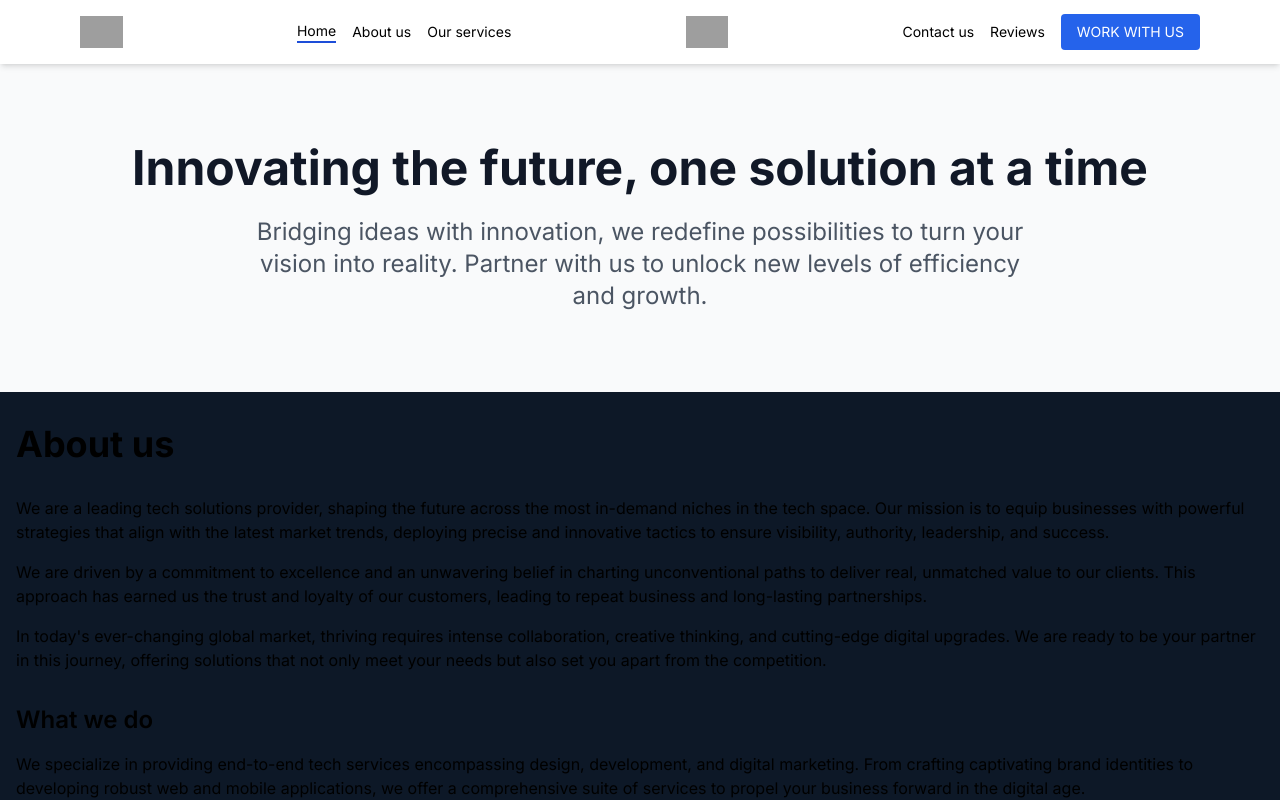
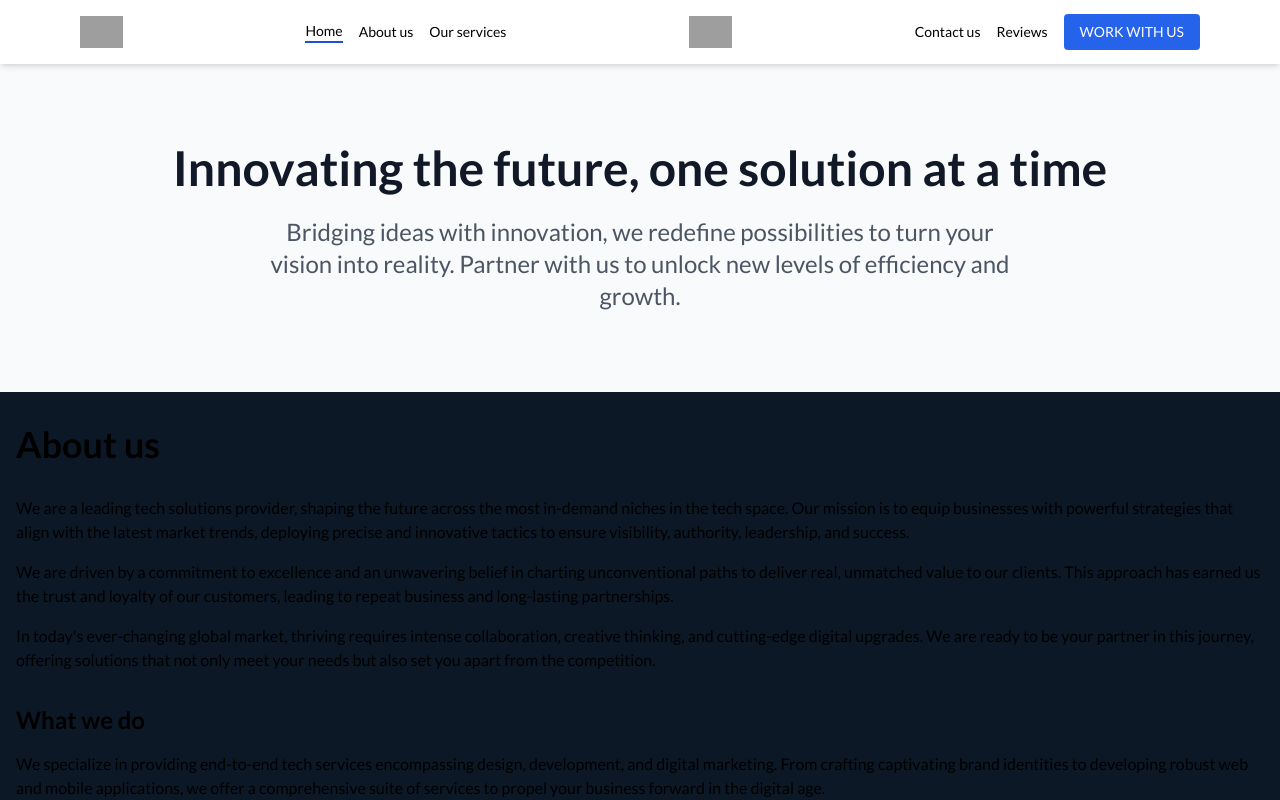
Before and after one commit to Akay74/swift-home, a Next.js app: page / in a window 1280 px wide. Shown: the top 800 px of the page. Built offline with nearby package versions, Linux system fonts and the light colour scheme; grey boxes are pictures that could not be loaded.

Commit message:
🎨 change font settings to Lato

```diff
--- a/app/layout.js
+++ b/app/layout.js
@@ -1,7 +1,11 @@
-import { Inter } from "next/font/google";
 import "./globals.css";
+import { Lato } from 'next/font/google'
 
-const inter = Inter({ subsets: ["latin"] });
+const lato = Lato({
+  subsets: ['latin'],
+  weight: ['100', '300', '400', '700', '900']
+})
+
 
 export const metadata = {
   title: "AEIS tech homepage",
@@ -11,7 +15,7 @@
 export default function RootLayout({ children }) {
   return (
     <html lang="en">
-      <body className={inter.className}>{children}</body>
+      <body className={lato.className}>{children}</body>
     </html>
   );
 }
```
